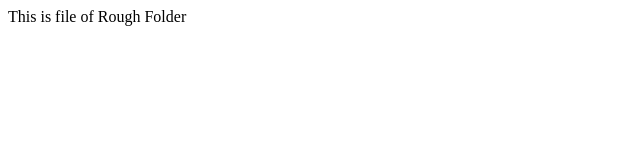
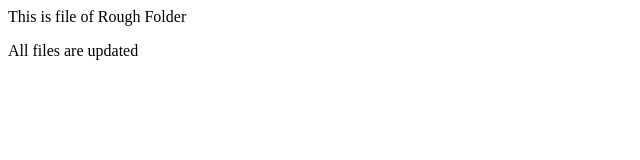
Before and after one commit to AINeeraj/rough1project, a plain HTML site: page index.html in a window 1280 px wide. Shown: the whole page, without its empty margins (0-640 px from the left). Drawn offline with Linux system fonts and the light colour scheme.

Commit message:
file updated

```diff
--- a/index.html
+++ b/index.html
@@ -1 +1,2 @@
 <p> This is file of Rough Folder </p>
+<p>All files are updated </p>
```
